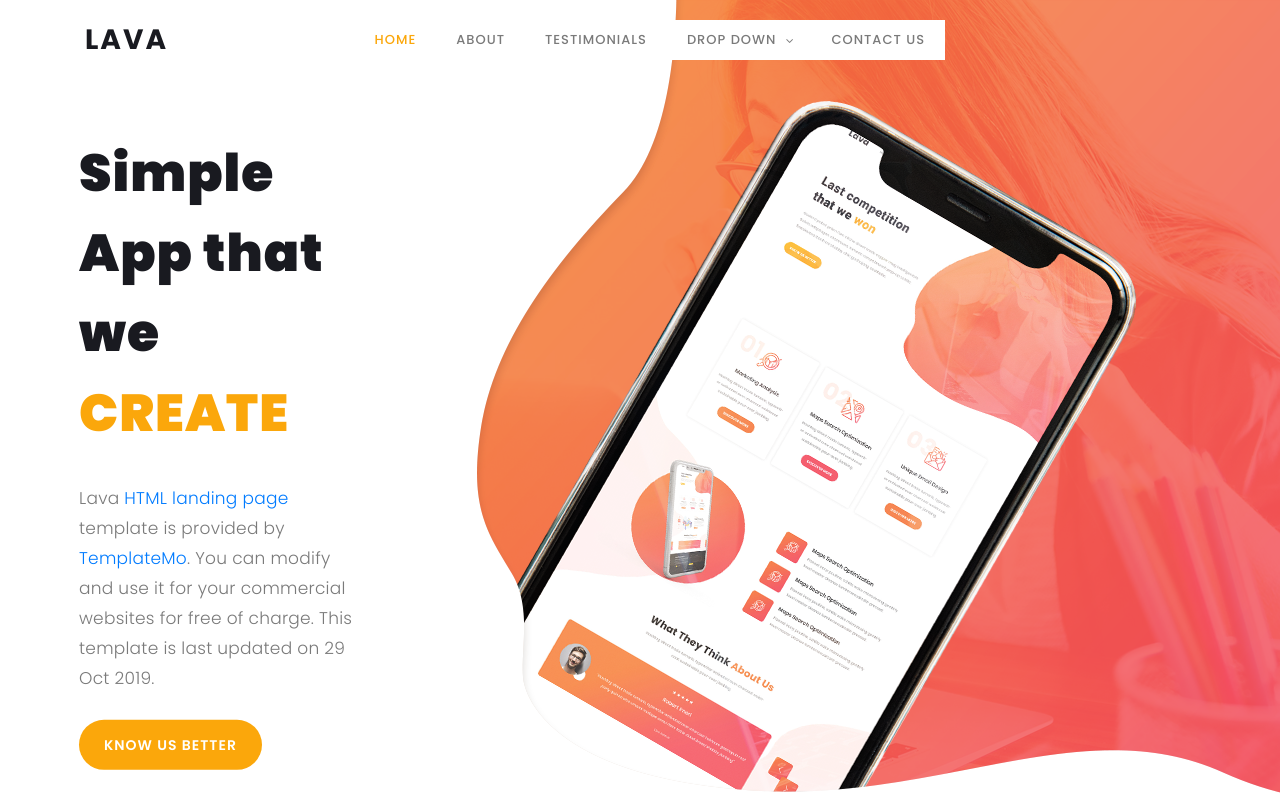
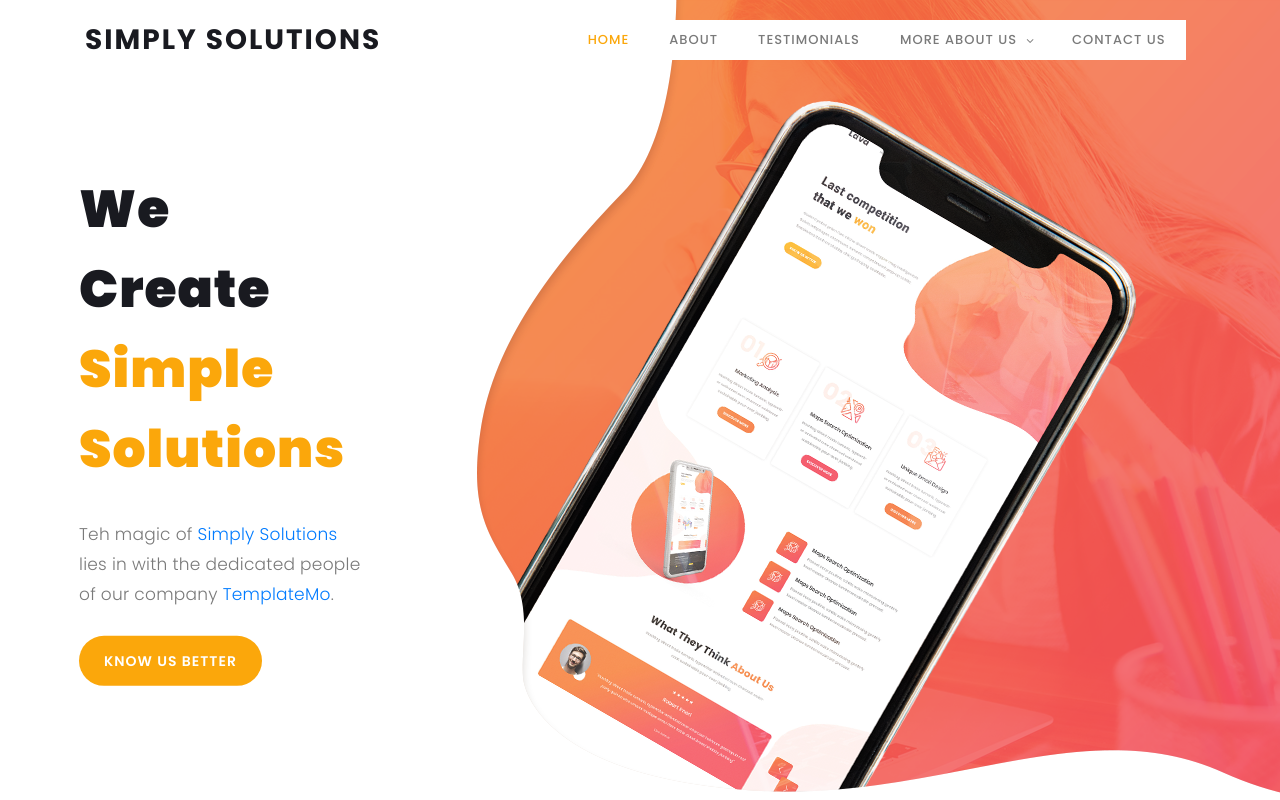
Before and after one commit to herculez911/SS2, a plain HTML site: page index.html in a window 1280 px wide. Shown: the top 800 px of the page. Drawn offline with Linux system fonts and the light colour scheme.

Commit message:
Add files via upload

```diff
--- a/index.html
+++ b/index.html
@@ -9,7 +9,7 @@
     <meta name="author" content="TemplateMo">
     <link href="https://fonts.googleapis.com/css?family=Poppins:100,200,300,400,500,600,700,800,900&display=swap" rel="stylesheet">
 
-    <title>Lava Landing Page HTML Template</title>
+    <title>Simpley Solutions </title>
 <!--
 
 Lava Landing Page
@@ -50,7 +50,7 @@ https://templatemo.com/tm-540-lava-landing-page
                     <nav class="main-nav">
                         <!-- ***** Logo Start ***** -->
                         <a href="index.html" class="logo">
-                            Lava
+                            Simply Solutions
                         </a>
                         <!-- ***** Logo End ***** -->
                         <!-- ***** Menu Start ***** -->
@@ -60,7 +60,7 @@ https://templatemo.com/tm-540-lava-landing-page
                             <li class="scroll-to-section"><a href="#testimonials" class="menu-item">Testimonials</a>
                             </li>
                             <li class="submenu">
-                                <a href="javascript:;">Drop Down</a>
+                                <a href="javascript:;">More About US</a>
                                 <ul>
                                     <li><a href="" class="menu-item">About Us</a></li>
                                     <li><a href="" class="menu-item">Features</a></li>
@@ -91,9 +91,9 @@ https://templatemo.com/tm-540-lava-landing-page
                 <div class="row">
                     <div class="left-text col-lg-6 col-md-12 col-sm-12 col-xs-12"
                         data-scroll-reveal="enter left move 30px over 0.6s after 0.4s">
-                        <h1>Simple App that we <em>CREATE</em></h1>
-                        <p>Lava <a href="#">HTML landing page</a> template is provided by <a href="#">TemplateMo</a>.
-                           You can modify and use it for your commercial websites for free of charge. This template is last updated on 29 Oct 2019.</p>
+                        <h1>We Create  <em>Simple Solutions </em></h1>
+                        <p>Teh magic of <a href="#">Simply Solutions </a> lies in with the dedicated people of our company <a href="#">TemplateMo</a>.
+                           </p>
                         <a href="#about" class="main-button-slider">KNOW US BETTER</a>
                     </div>
                 </div>
```
